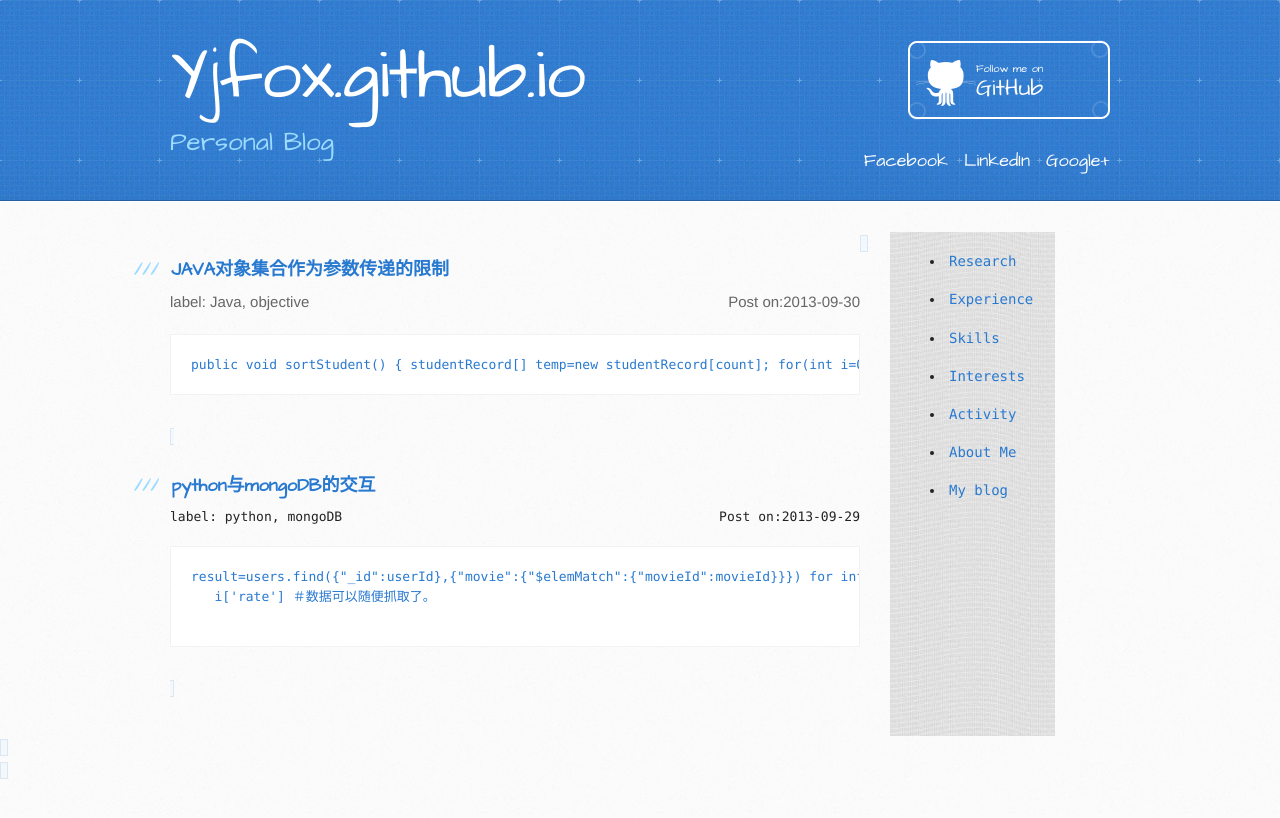
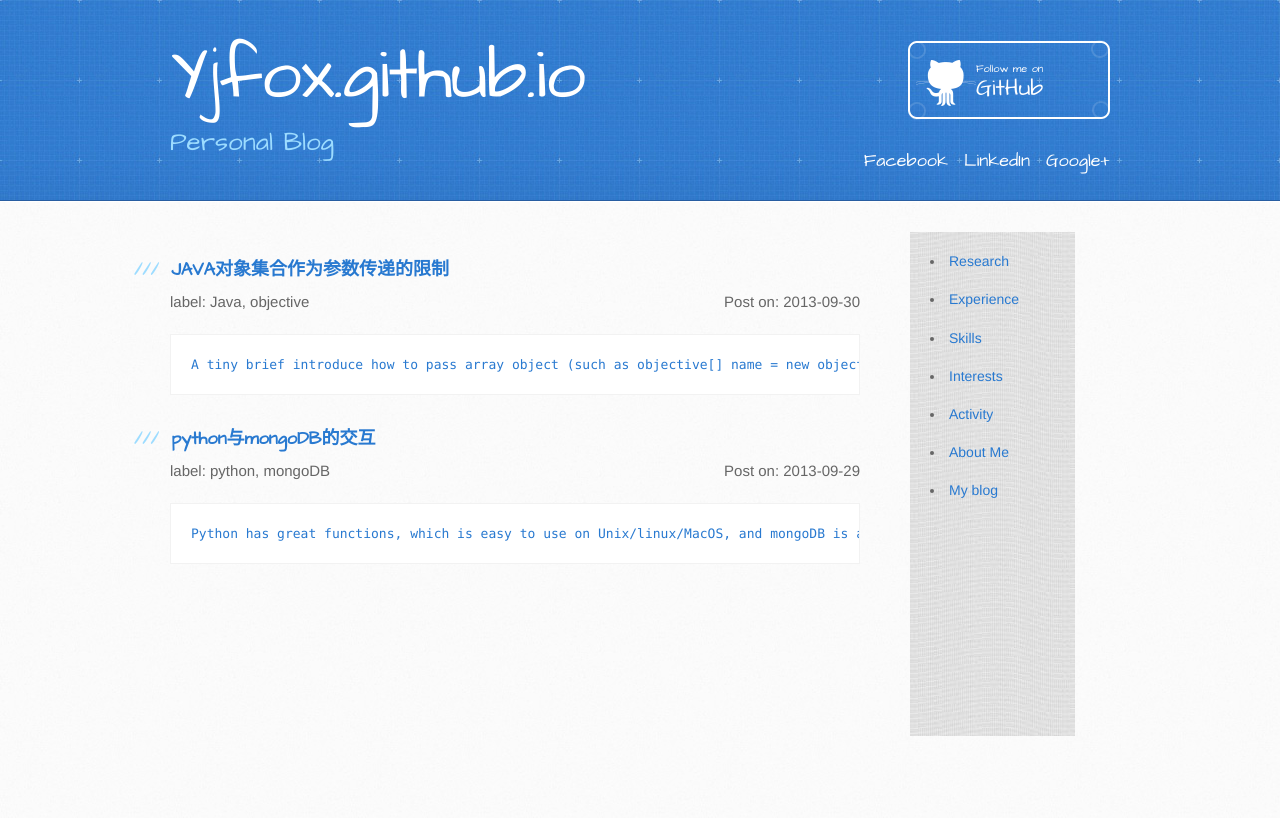
Before and after one commit to yjfox/yjfox.github.io, a Jekyll site: the page built from index.html, in a window 1280 px wide. Shown: the top 818 px of the page. Built offline with Jekyll 4.4.1, drawn with Linux system fonts in a browser that asks for light colours; Markdown is read by kramdown in place of the engine named in the settings.

Commit message:
20130-10-1-Sed

```diff
--- a/_posts/2013-09-29-pymongo.md
+++ b/_posts/2013-09-29-pymongo.md
@@ -3,13 +3,8 @@ layout: default
 title: python与mongoDB的交互
 label: python, mongoDB
 time: 2013-09-29
-brief: mongoDB提供有针对python的API，当然也有java，C＃等等，但python简洁的语法是选择的原因
-code: >
-      result=users.find({"_id":userId},{"movie":{"$elemMatch":{"movieId":movieId}}})
-      for info in result:
-      info['movie'][0]['rate'] #这样只能抓取第一个array的rate
-      for i in info["movie"]: ＃在“movie” field遍历，由于movie是array，所以遍历是必须的
-         i['rate'] ＃数据可以随便抓取了。
+brief: Python has great functions, which is easy to use on Unix/linux/MacOS, and mongoDB is also a tiny but functional NoSQL database. The combination of these two is fantastic.
+
 ---
 
 #{{page.title}}
@@ -19,17 +14,20 @@ mongoDB提供有针对python的API，当然也有java，C＃等等，但python
 官方指南：[mongoDB.org](http://mongodb.org) 上的manual相当详细
 
 + mongodb insert data 格式要求变态，在field中插入array document：
+
         users.insert({"_id":listid,"movie":[{"movieId":movieId,"rate":rate}]})
 
 + 更新原field：
     $push,$addtoset
 效果类似，不同在于$addToSet不会重复添加已存在的相同数据
-$push 语法：
+$push 语法:
+
         users.update({"_id":listid},{"$push":{"movie":{"movieId":movieId,"rate":rate,"time":list['time']}}})
 
 
 + 抓取mongodb查询后数据：
 用一个循环遍历所有查询结果
+
          result=users.find({"_id":userId},{"movie":{"$elemMatch":{"movieId":movieId}}})
          for info in result:
              info['movie'][0]['rate'] #这样只能抓取第一个array的rate
@@ -39,6 +37,7 @@ $push 语法：
 + 查询：find()
 mongoDB查询返回数据已经是type 'dict'，
 之前纠结了一整天在这茬儿上，还import json，试图走远路用json来转换成dict，悲哀！
+
         if 'movie' in s.keys()
 
 即可确定s list里是否存在'movie' key
--- a/index.html
+++ b/index.html
@@ -11,10 +11,10 @@ title: yjfox Blog
 <a name="welcome-to-github-pages" class="anchor" href="{{ post.url }}"><span class="octicon octicon-link"></span>{{  post.title }}</a></h3>
 
 <p>label: <label>{{  post.label  }}</label>
-<label id="time">Post on:{{ post.time }}</label></p>
+<label id="time">Post on: {{ post.time }}</label></p>
 
 
-<pre><code>{{  post.code  }}
+<pre><code>{{  post.brief  }}
 </code></pre>
 
 {% endfor %}
--- a/stylesheets/stylesheet.css
+++ b/stylesheets/stylesheet.css
@@ -115,7 +115,7 @@ header h2 {
 
 aside#sidebar {
   width: 200px;
-  padding-left: 20px;
+  padding-left: 0px;
   min-height: 504px;
   float: right;
   background: transparent url(../images/sidebar-bg.jpg) 0 0 no-repeat;
```
Also changed, not shown: _posts/2013-9-30-Java对象集合.md (+2 -8 lines).
